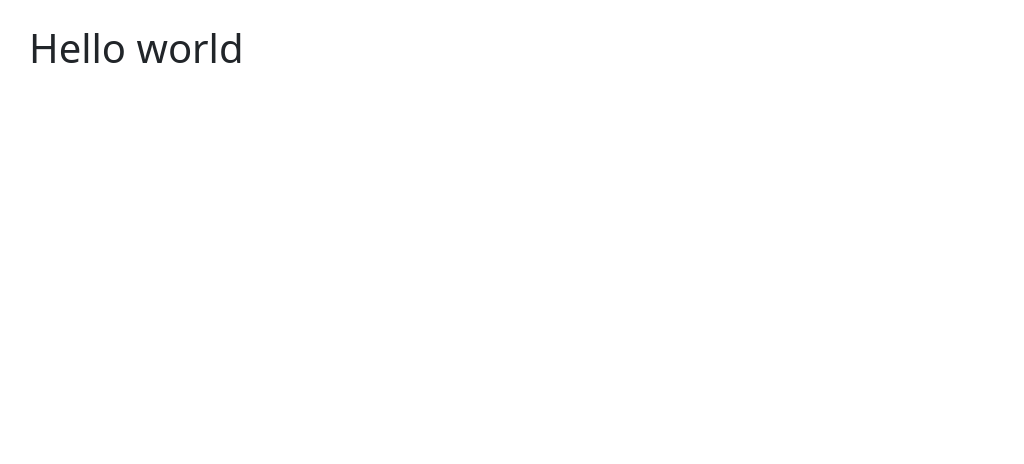
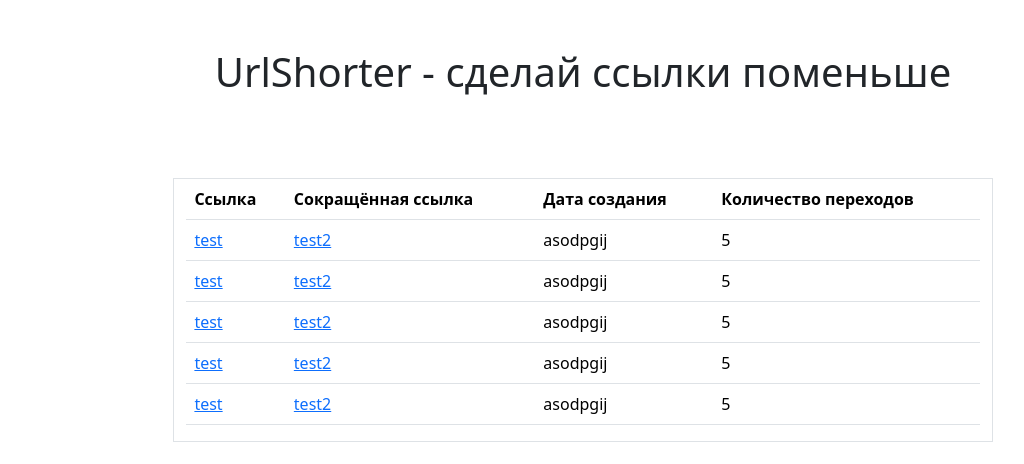
Before and after one commit to Lisoveliy/UrlShorter, a website built with Vite: page Front/src/index.html in a window 1280 px wide. Shown: the whole page, without its empty margins (57-1081 px from the left). Built offline with nearby package versions, Linux system fonts and the light colour scheme; files whose address does not match are found by name.

Commit message:
Added TableElement/Fetch

```diff
--- /dev/null
+++ b/Front/src/Components/IElement.ts
@@ -0,0 +1,3 @@
+export interface IElement{
+    mainElement: HTMLElement
+}
--- /dev/null
+++ b/Front/src/Components/TableElement.ts
@@ -0,0 +1,32 @@
+import { IElement } from "./IElement"
+
+export class TableElement implements IElement{
+  public constructor(public extUrl: string, public intUrl: string, public timeofcreation: string, public counter: number, table: HTMLTableElement){
+    const mainel = table.insertRow();
+
+    const extEl = mainel.insertCell(),
+    intEl = mainel.insertCell(),
+    timeofcreationEl = mainel.insertCell(),
+    counterEl = mainel.insertCell()
+
+    extEl.append(this.generateLink(extUrl, extUrl))
+    intEl.append(this.generateLink(intUrl, intUrl))
+    timeofcreationEl.append(this.generateElement('p', timeofcreation))
+    counterEl.append(this.generateElement('p', String(counter)))
+    this.mainElement = mainel
+  }
+  mainElement: HTMLElement
+
+  private generateElement(tag: string, content?: string): HTMLElement {
+    let mainel = document.createElement(tag)
+    mainel.textContent = content ?? ""
+    return mainel
+  }
+  private generateLink(href: string, content?: string): HTMLAnchorElement {
+    let mainel = document.createElement('a')
+    mainel.textContent = content ?? ""
+    mainel.href = href
+    return mainel
+
+  }
+}
--- /dev/null
+++ b/Front/src/configuration.ts
@@ -0,0 +1,3 @@
+export class Configuration{
+    static BackEndpoint = "http://localhost:5093"
+}
--- a/Front/src/index.html
+++ b/Front/src/index.html
@@ -7,11 +7,28 @@
     <meta name="viewport" content="width=device-width, initial-scale=1.0" />
     <title>Vite + TS</title>
 </head>
-
 <body>
-    <div class="container py-4 px-3 mx-auto">
-        <h1>Hello world</h1>
+    <div id="maingrid">
+        <div id="header1" class="text-center m-5"><h1>UrlShorter - сделай ссылки поменьше</h1></div>
+        <div id="table" class="container border">
+            <table class="table" id="table_inner">
+                <thead>
+               <th scope="row">
+                    Ссылка
+                </th>
+                <th scope="row">
+                    Сокращённая ссылка
+                </th>
+                <th scope="row">
+                   Дата создания
+                </th>
+                <th scope="row">
+                    Количество переходов
+                </th>
+            </thead>
+            </table>
+        </div>
     </div>
-    <script type="module" src="main.ts"></script>
+    <script type="module" src="main.ts" async></script>
 </body>
 </html>
--- a/Front/src/main.ts
+++ b/Front/src/main.ts
@@ -1 +1,28 @@
 import './style.scss'
+import { TableElement } from './Components/TableElement';
+import { Configuration } from './configuration';
+
+let table = <HTMLTableElement>document.getElementById('table_inner');
+
+fetch(Configuration.BackEndpoint + "/Links/get?" + new URLSearchParams({
+  offset: "0",
+  count: "30"
+}),{
+  method: "get"
+}).then(
+  x => console.log(x))
+
+new TableElement("test", "test2", 'asodpgij', 5, table)
+new TableElement("test", "test2", 'asodpgij', 5, table)
+new TableElement("test", "test2", 'asodpgij', 5, table)
+new TableElement("test", "test2", 'asodpgij', 5, table)
+new TableElement("test", "test2", 'asodpgij', 5, table)
+
+// <template id="tableelement">
+// <tr>
+//     <td><a id="extUrl">1</a></td>
+//     <td><a id="intUrl">2</a></td>
+//     <td><p class="text-bg-info" id="timeofcreation">3</p></td>
+//     <td><p id="counter">4</p></td>
+// </tr>
+// </template>
--- a/Front/src/style.scss
+++ b/Front/src/style.scss
@@ -1 +1,21 @@
 @import "bootstrap/scss/bootstrap";
+
+#maingrid{
+    display: grid;
+    grid-template-columns: 0.5fr 2fr 0.5fr;
+    grid-template-areas:
+    "H H H"
+    ". T ."
+    ". . ."
+    ;
+    grid-gap: 2vw;
+}
+#header1{
+    grid-area: H;
+}
+#table{
+    grid-area: T;
+}
+p{
+    margin: 0;
+}
```
Also changed, not shown: 1 other file.
